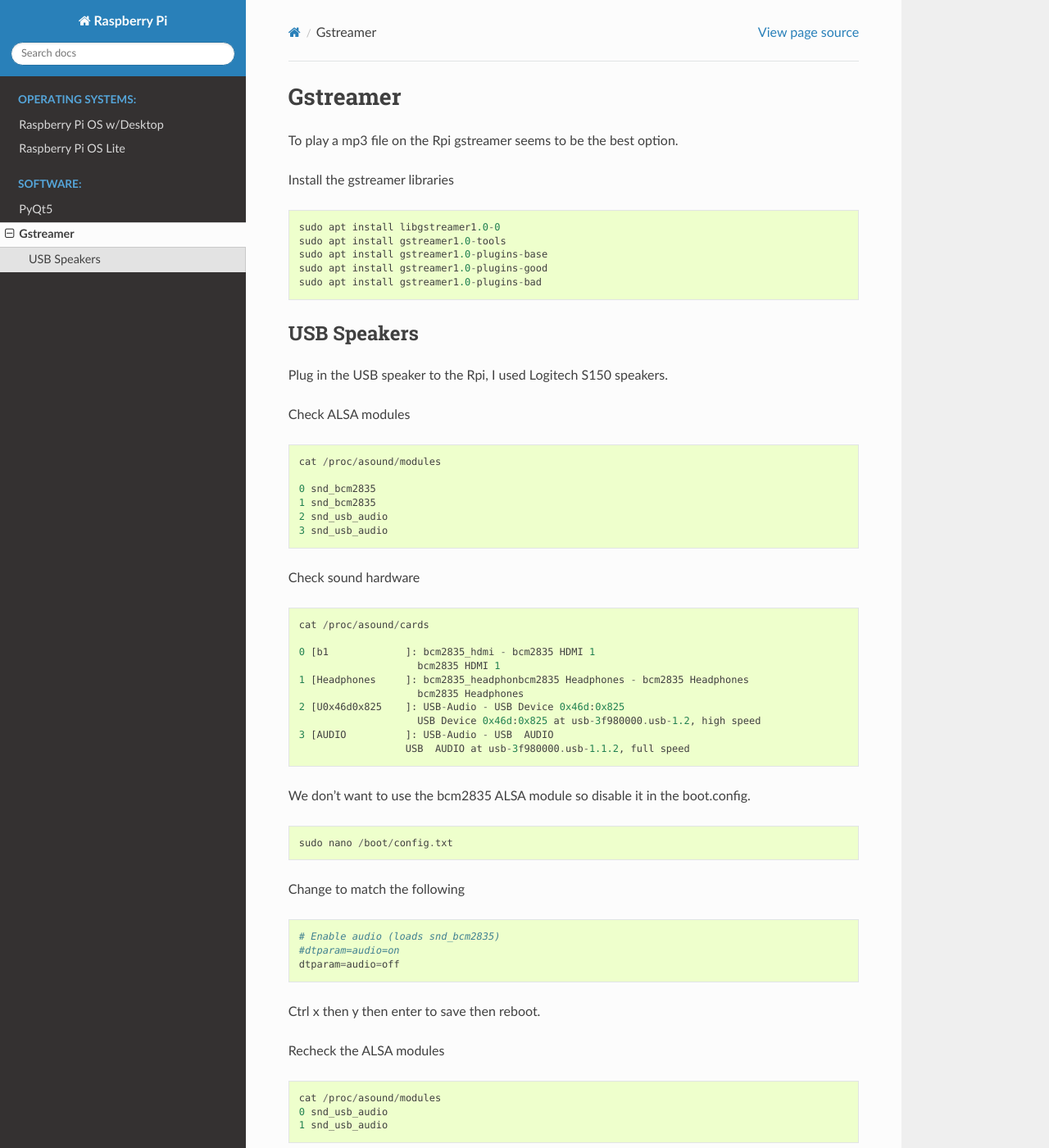
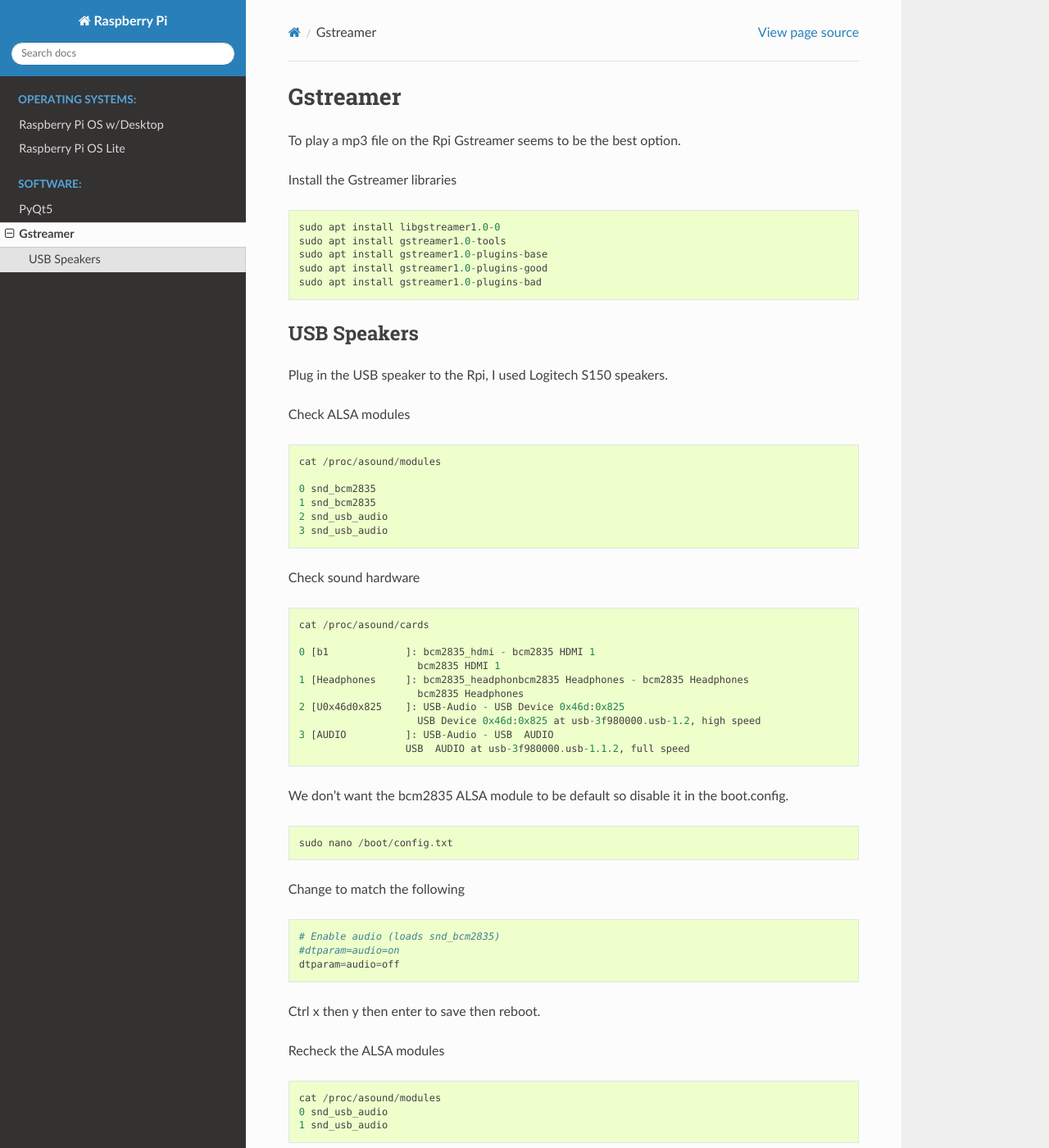
Before and after one commit to jethornton/rpi, a Sphinx documentation site: the page built from docs/source/gstreamer.rst, in a window 1280 px wide and 1400 px high. Shown: the whole window at 82% size. Built offline with Sphinx 7.4.7 and the Read the Docs theme 2.0.0, drawn with Linux system fonts in a browser that asks for light colours; some of the changed text lies outside the part shown.

Commit message:
add content

```diff
--- a/docs/source/gstreamer.rst
+++ b/docs/source/gstreamer.rst
@@ -2,9 +2,9 @@
 Gstreamer
 =========
 
-To play a mp3 file on the Rpi gstreamer seems to be the best option.
+To play a mp3 file on the Rpi Gstreamer seems to be the best option.
 
-Install the gstreamer libraries
+Install the Gstreamer libraries
 ::
 
   sudo apt install libgstreamer1.0-0
@@ -41,7 +41,7 @@
   3 [AUDIO          ]: USB-Audio - USB  AUDIO
                     USB  AUDIO at usb-3f980000.usb-1.1.2, full speed
 
-We don't want to use the bcm2835 ALSA module so disable it in the boot.config.
+We don't want the bcm2835 ALSA module to be default so disable it in the boot.config.
 ::
 
   sudo nano /boot/config.txt
```
Also changed, not shown: other parts of docs/source/gstreamer.rst (+1 -1 lines).
